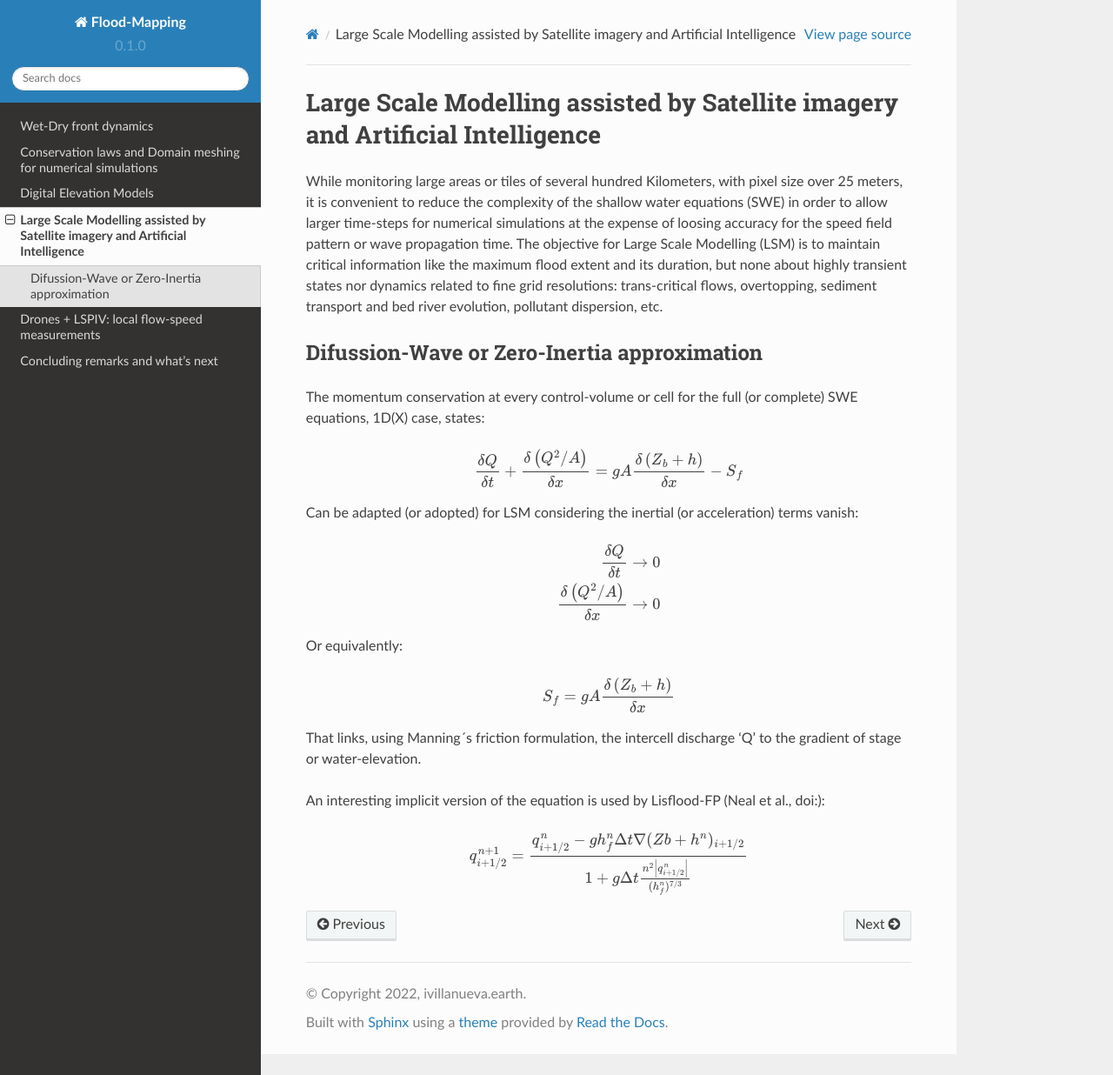
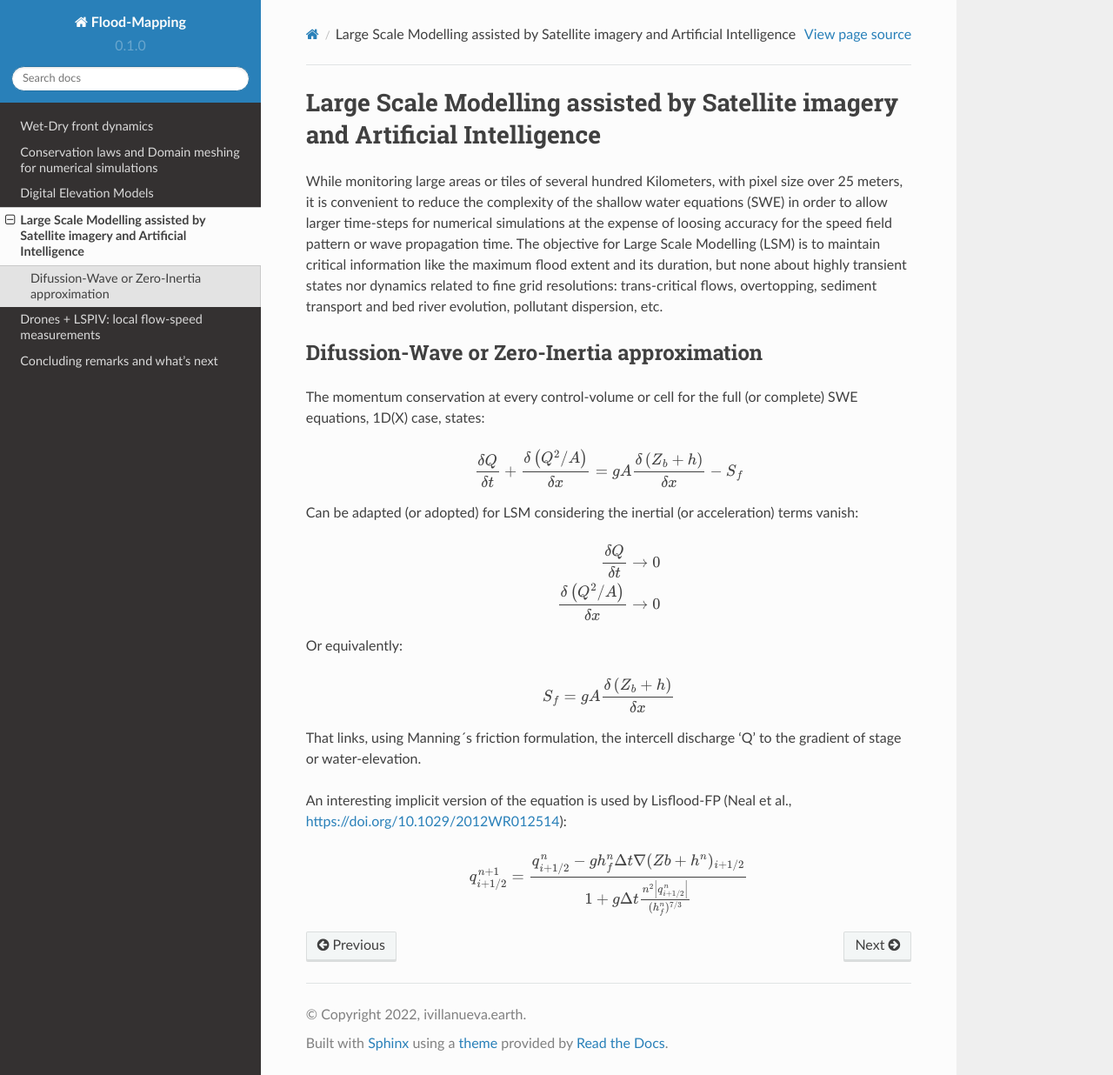
Before and after one commit to ivillamadrid/FloodMapping, a Sphinx documentation site: the page built from docs/source/lsm.rst, in a window 1280 px wide and 1236 px high. Shown: the whole window at 87% size. Built offline with Sphinx 7.4.7 and the Read the Docs theme 2.0.0, drawn with Linux system fonts in a browser that asks for light colours; some of the changed lines change nothing that is shown.

Commit message:
Update lsm.rst

```diff
--- a/docs/source/lsm.rst
+++ b/docs/source/lsm.rst
@@ -31,7 +31,7 @@ Or equivalently:
 
 That links, using Manning´s friction formulation, the intercell discharge 'Q' to the gradient of stage or water-elevation.
 
-An interesting implicit version of the equation is used by Lisflood-FP (Neal et al., doi:):
+An interesting implicit version of the equation is used by Lisflood-FP (Neal et al.,  https://doi.org/10.1029/2012WR012514):
 
 .. math::
 
```
